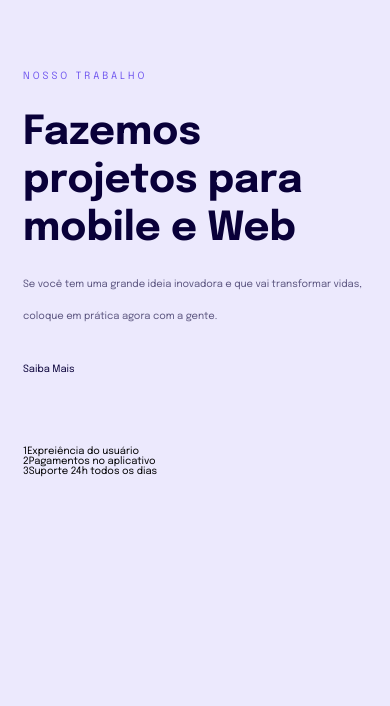
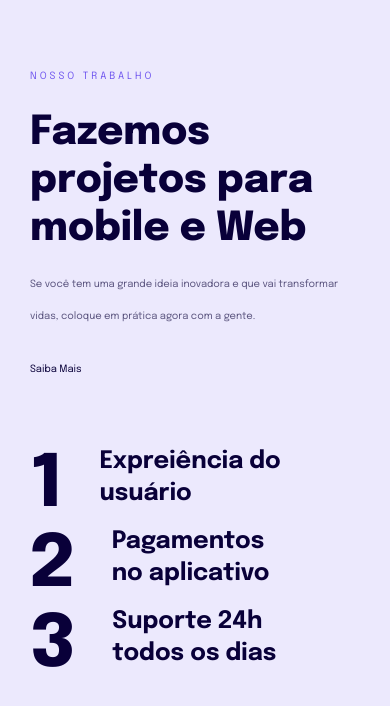
Before and after one commit to viniciuszmota/Projeto-04-RS, a plain HTML site: page index.html in a window 390 px wide. Drawn offline with Linux system fonts and the light colour scheme.

Commit message:
mobile adjust

```diff
--- a/index.html
+++ b/index.html
@@ -21,7 +21,7 @@
         Se você tem uma grande ideia inovadora e que vai transformar vidas,
         coloque em prática agora com a gente.
       </p>
-      <a href="#">Saiba Mais</a>
+      <a target="_blank" href="#">Saiba Mais</a>
       <ul>
         <li><span>1</span>Expreiência do usuário</li>
         <li><span>2</span>Pagamentos no aplicativo</li>
--- a/style.css
+++ b/style.css
@@ -13,11 +13,16 @@
 body {
   background: #ece9fd;
   font-family: "Epilogue", sans-serif;
-
   padding: 6rem 2.3rem 6.6rem;
 }
 
+main {
+  max-width: 33rem;
+  margin: 0 auto;
+}
+
 h1 {
+  font-weight: 800;
   font-size: 4rem;
   line-height: 4.8rem;
   color: #090039;
@@ -42,7 +47,7 @@ a:hover {
 
 main p:first-child {
   color: #7158ef;
-  letter-spacing: 0.3rem;
+  letter-spacing: 3px;
   text-transform: uppercase;
   line-height: 3.2rem;
   margin-bottom: 1.7rem;
@@ -55,3 +60,21 @@ ul {
 ul {
   margin-top: 7.2rem;
 }
+
+ul li {
+  font-weight: 700;
+  font-size: 2.4rem;
+  line-height: 3.2rem;
+  color: #090039;
+  max-width: 25.7rem;
+  display: flex;
+  gap: 3.8rem;
+}
+
+ul li span {
+  font-weight: 800;
+  font-size: 7.2rem;
+  line-height: 8rem;
+  letter-spacing: -2px;
+  color: #090039;
+}
```
